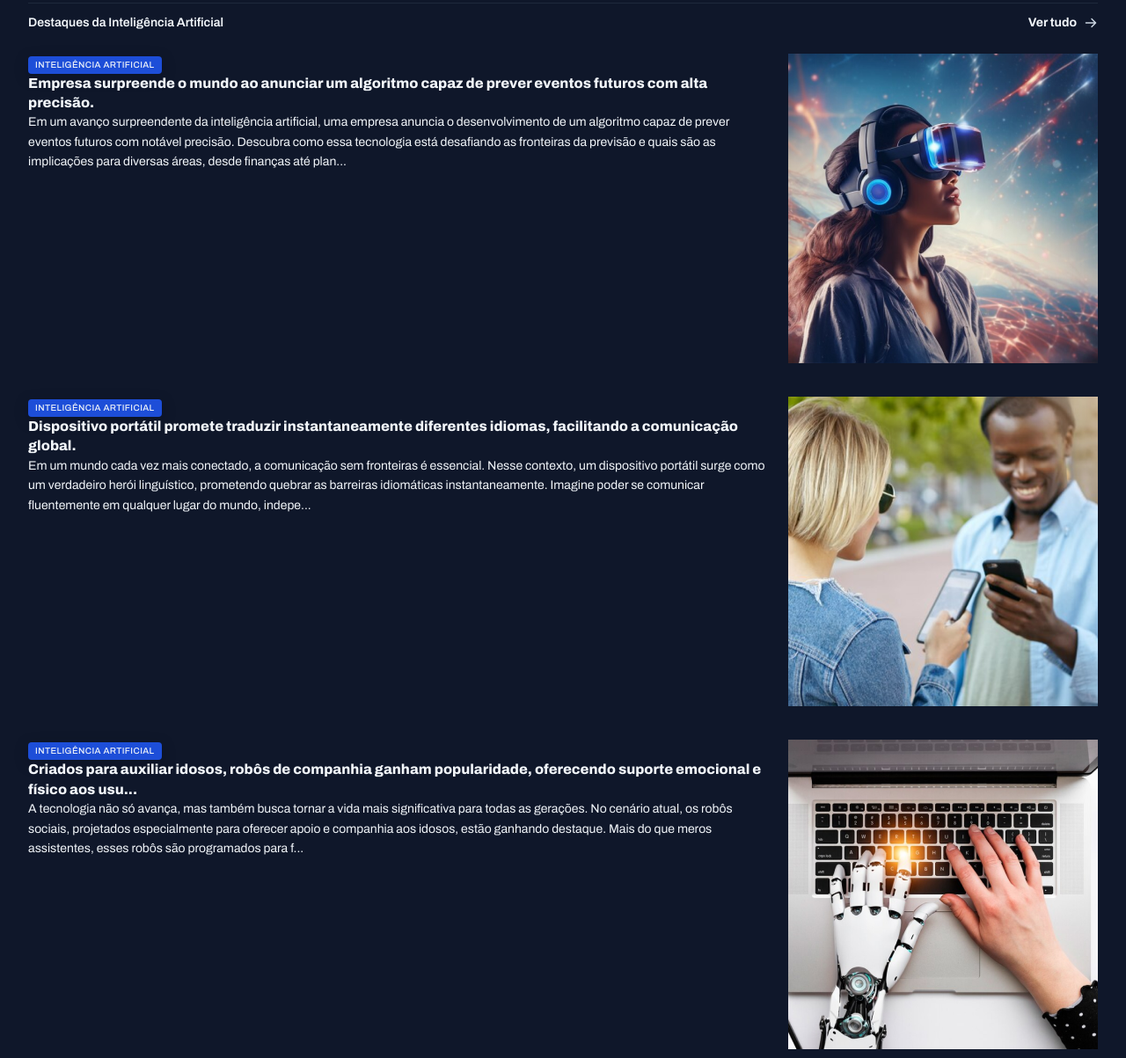
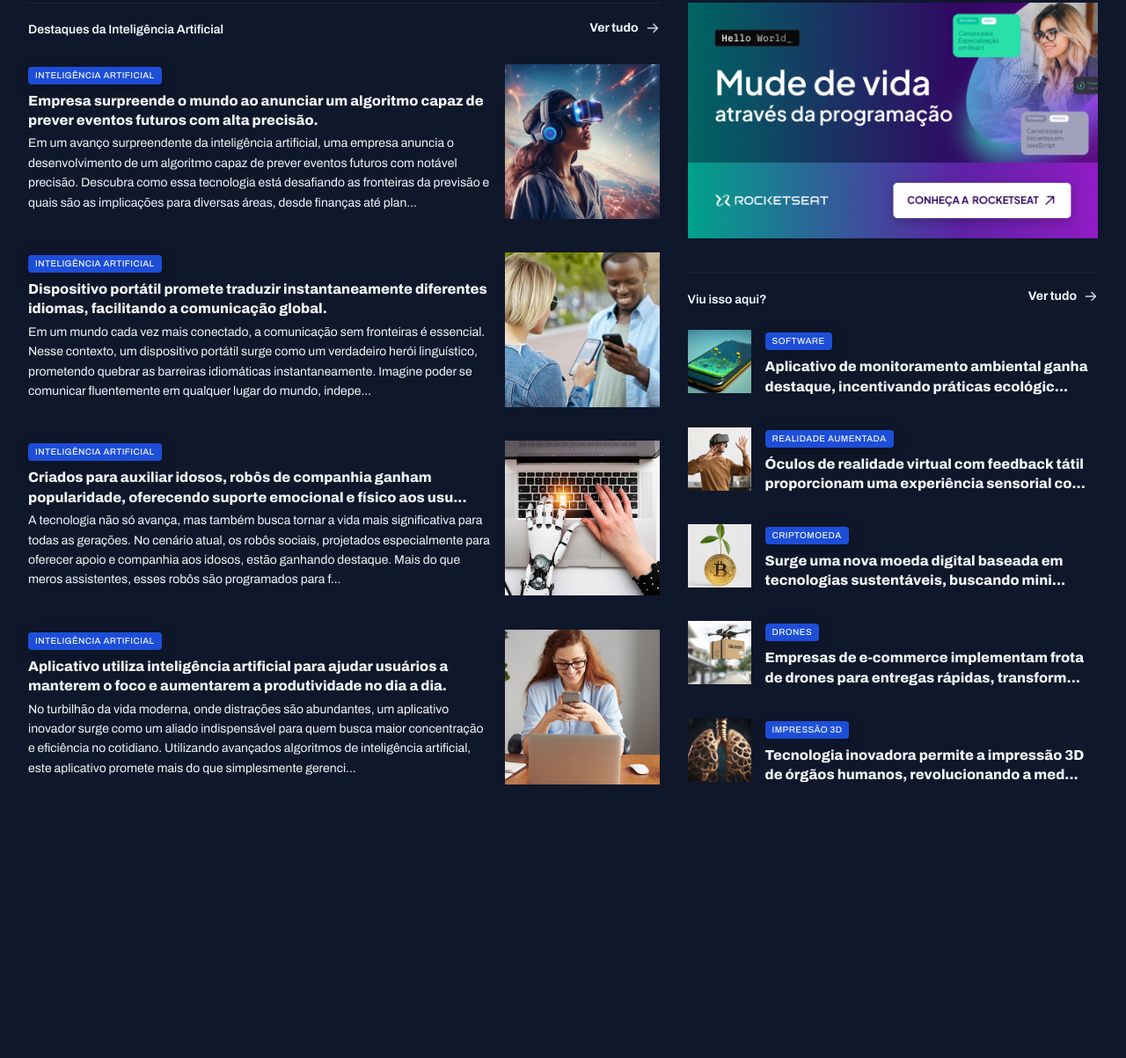
Before and after one commit to BetaMunhoz/portal-de-noticias, a plain HTML site: page index.html in a window 1280 px wide. Shown: the part 1060-2263 px from the top of the page at 88% size. After the commit the page ends 1998 px from the top, so only its background shows below. Drawn offline with Linux system fonts and the light colour scheme.

Commit message:
Estilizando os últimos cards

```diff
--- a/index.html
+++ b/index.html
@@ -209,13 +209,13 @@
       </div>
     </section>
 
-    <div>
+    <aside>
       <div id="ads">
         <img src="assets/Ads.png" alt="">
       </div>
-    </div>
 
-    <section id="more">
+
+      <section id="more">
       <header class="grid grid-flow-col">
         <h3>Viu isso aqui?</h3>
         <a href="#" class="grid grid-flow-col">
@@ -233,7 +233,7 @@
         <div>
           <span class="content-tag">software</span>
           <h3 class="text-xl">
-            Aplicativo de monitoramento ambiental ganha destaque, incentivando práticas ecológicas e pro...
+            Aplicativo de monitoramento ambiental ganha destaque, incentivando práticas ecológic...
           </h3>
         </div>
       </article>
@@ -246,7 +246,7 @@
         <div>
           <span class="content-tag">Realidade Aumentada</span>
           <h3 class="text-xl">
-            Óculos de realidade virtual com feedback tátil proporcionam uma experiência sensorial complet...
+            Óculos de realidade virtual com feedback tátil proporcionam uma experiência sensorial co...
           </h3>
         </div>
       </article>
@@ -259,7 +259,7 @@
         <div>
           <span class="content-tag">criptomoeda</span>
           <h3 class="text-xl">
-            Surge uma nova moeda digital baseada em tecnologias sustentáveis, buscando minimizar o i...
+            Surge uma nova moeda digital baseada em tecnologias sustentáveis, buscando mini...
           </h3>
         </div>
       </article>
@@ -272,7 +272,7 @@
         <div>
           <span class="content-tag">drones</span>
           <h3 class="text-xl">
-            Empresas de e-commerce implementam frota de drones para entregas rápidas, transformando o ce...
+            Empresas de e-commerce implementam frota de drones para entregas rápidas, transform...
           </h3>
         </div>
       </article>
@@ -285,12 +285,13 @@
         <div>
           <span class="content-tag">impressão 3D</span>
           <h3 class="text-xl">
-            Tecnologia inovadora permite a impressão 3D de órgãos humanos, revolucionando a medicina e a li...
+            Tecnologia inovadora permite a impressão 3D de órgãos humanos, revolucionando a med...
           </h3>
         </div>
       </article>
      </div>
-    </section>
+      </section>
+    </aside>
   </main>
 </body>
 </html>
--- a/styles/global.css
+++ b/styles/global.css
@@ -51,8 +51,16 @@ img {
 }
 
 main {
-  margin-top: 40px;
-  gap: 80px;
+  margin-block: 40px;
+  row-gap: 80px;
+  column-gap: 32px;
+
+  grid-template-columns: 2fr 1.3fr;
+
+  grid-template-areas:
+  "featured featured"
+  "weekly weekly"
+  "ai aside";
 }
 
 .content-tag {
--- a/styles/sections.css
+++ b/styles/sections.css
@@ -18,10 +18,10 @@ section header {
     background-image: url(../assets/icons/ArrowRight-hover.svg);
   }
 }
-
 }
 
 #featured {
+  grid-area: featured;
   img {
     height: 100%;
     object-fit: cover;
@@ -62,6 +62,7 @@ section header {
 }
 
 #weekly {
+  grid-area: weekly;
 
   &>div {
     grid-template-columns: repeat(4, 292px);
@@ -86,3 +87,35 @@ section header {
     }
   }
 }
+
+#ai {
+  grid-area: ai;
+
+  img {
+    width: 176px;
+    aspect-ratio: 1/1;
+    object-fit: cover;
+  }
+
+  h3 {
+    margin-block: 8px 4px;
+  }
+}
+
+aside {
+grid-area: aside;
+}
+
+#more {
+  margin-top: 32px;
+
+  h3 {
+    margin-top: 8px;
+  }
+
+  img {
+    width: 72px;
+    aspect-ratio: 1/1;
+    object-fit: cover;
+  }
+}
```
